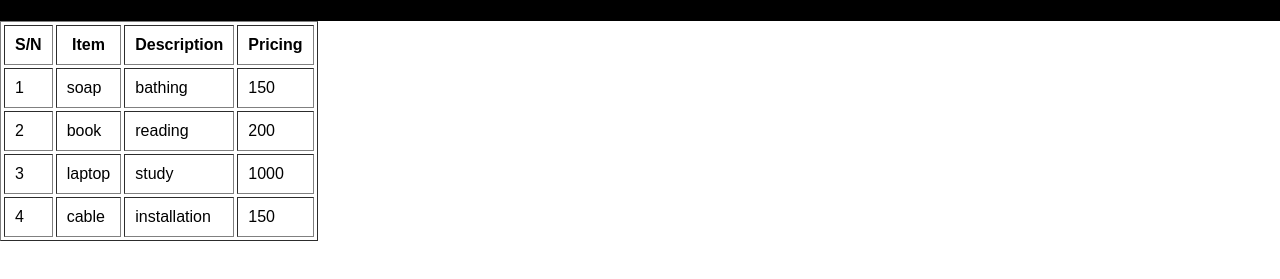
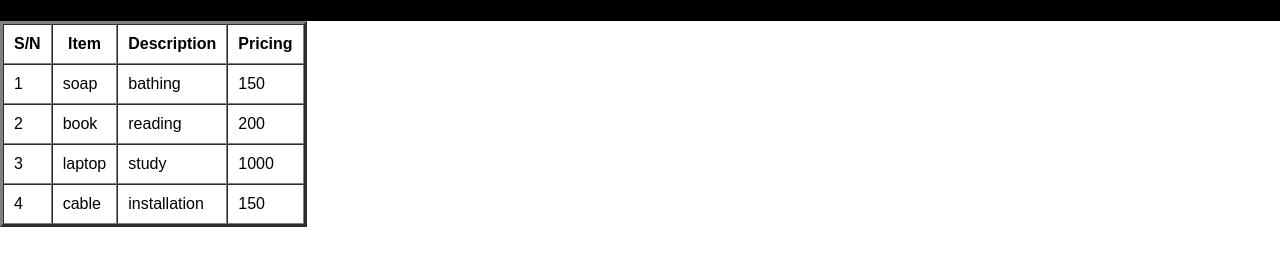
Before and after one commit to Dannie304/projectOne, a plain HTML site: page Classwork/ProjectOne/AboutUs.html in a window 1280 px wide. Shown: the part 99-378 px from the top of the page. Drawn offline with nearby package versions, Linux system fonts and the light colour scheme.

Commit message:
first commit

```diff
--- a/Classwork/ProjectOne/AboutUs.html
+++ b/Classwork/ProjectOne/AboutUs.html
@@ -33,7 +33,7 @@
     </header>
 
     <main>
-        <table border="1px" width="100px" cellspacing="3px" cellpadding="10px">
+        <table border="3" width="100px" cellspacing="0" cellpadding="10px">
             <tr>
                 <th>S/N</th>
                 <th>Item</th>
```
